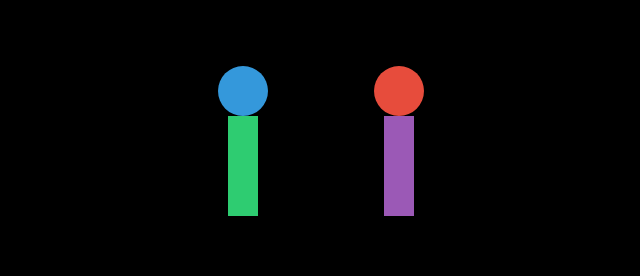
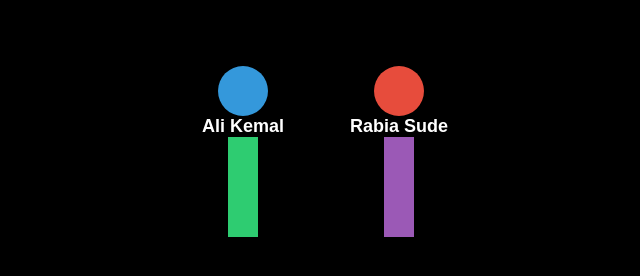
Before and after one commit to alikemalbayram/arava, a plain HTML site: page index.html in a window 1280 px wide. Shown: the part 374-650 px from the top of the page, without its empty margins (319-959 px from the left). Drawn offline with Linux system fonts and the light colour scheme.

Commit message:
Update index.html

```diff
--- a/index.html
+++ b/index.html
@@ -114,8 +114,12 @@
 </head>
 <body>
     <!-- Characters -->
-    <div class="character boy"></div>
-    <div class="character girl"></div>
+    <div class="character boy">
+        Ali Kemal
+    </div>
+    <div class="character girl">
+        Rabia Sude
+    </div>
 
     <!-- Message -->
     <div class="message">
```
